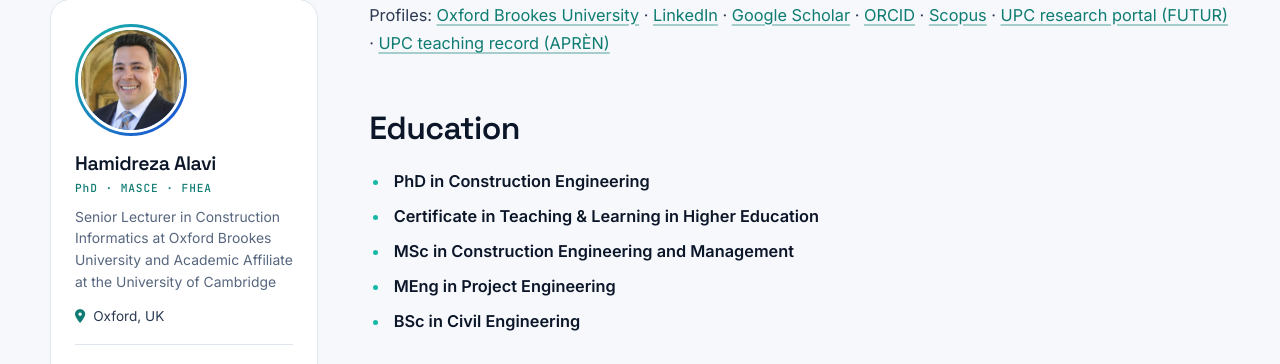
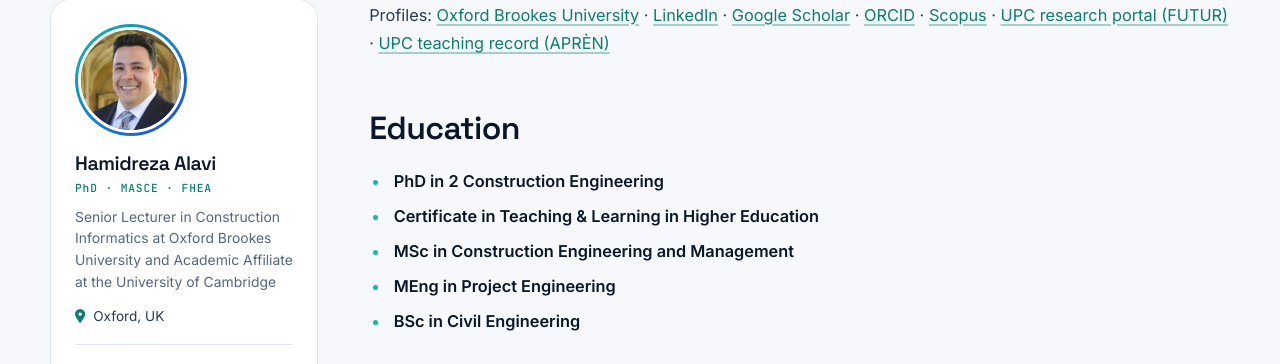
Before and after one commit to Hr-Alavi/Hr-Alavi.github.io, a Jekyll site: the page built from _pages/cv.md, in a window 1280 px wide and 900 px high, scrolled down 357 px. Shown: the part 89-453 px from the top of the window. Built offline with Jekyll 4.4.1, drawn with Linux system fonts in a browser that asks for light colours; some web fonts are replaced.

Commit message:
Update cv.md

```diff
--- a/_pages/cv.md
+++ b/_pages/cv.md
@@ -15,7 +15,7 @@ Profiles: [Oxford Brookes University](https://www.brookes.ac.uk/profiles/staff/h
 
 Education
 ======
-* **PhD in Construction Engineering**
+* **PhD in 2 Construction Engineering**
 * **Certificate in Teaching & Learning in Higher Education**
 * **MSc in Construction Engineering and Management**
 * **MEng in Project Engineering**
```
